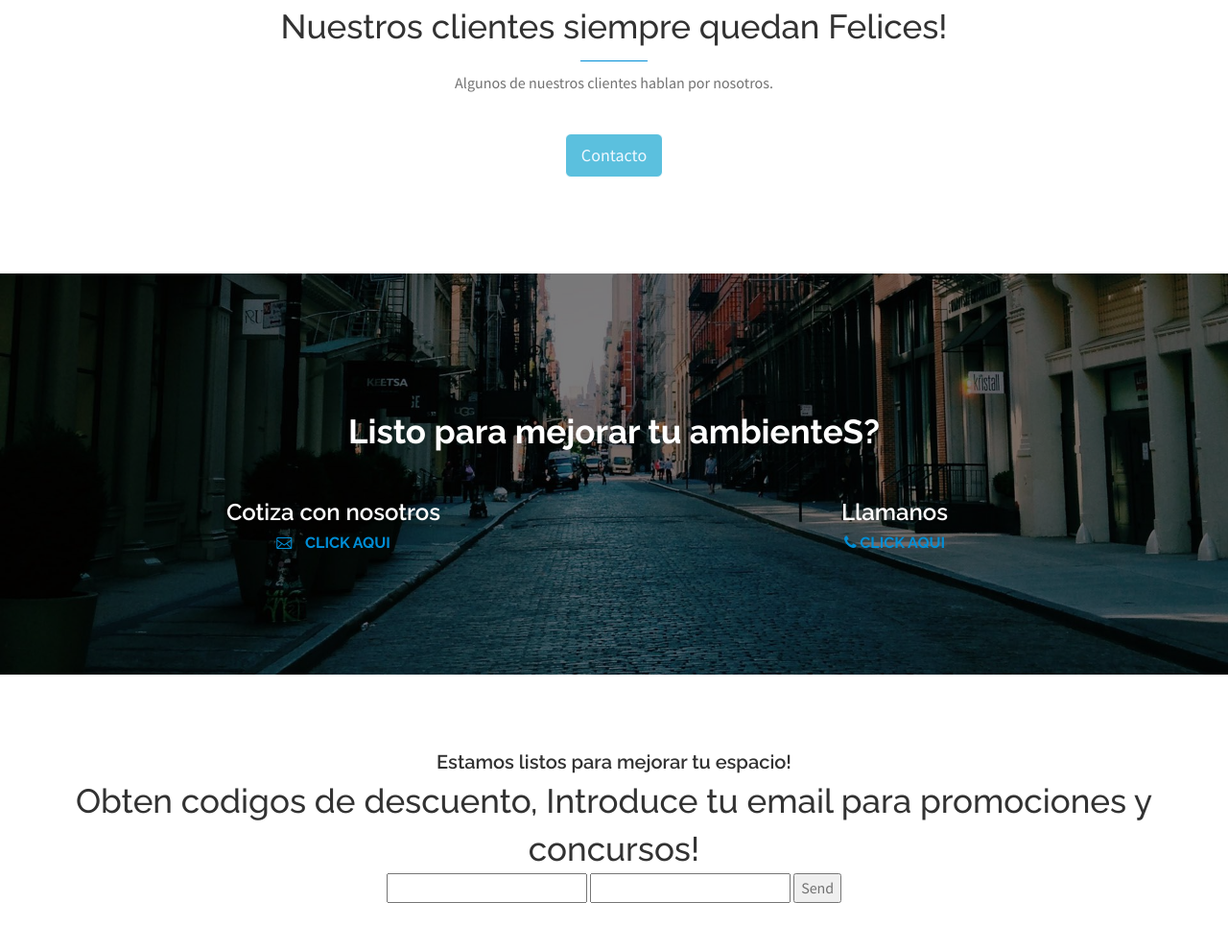
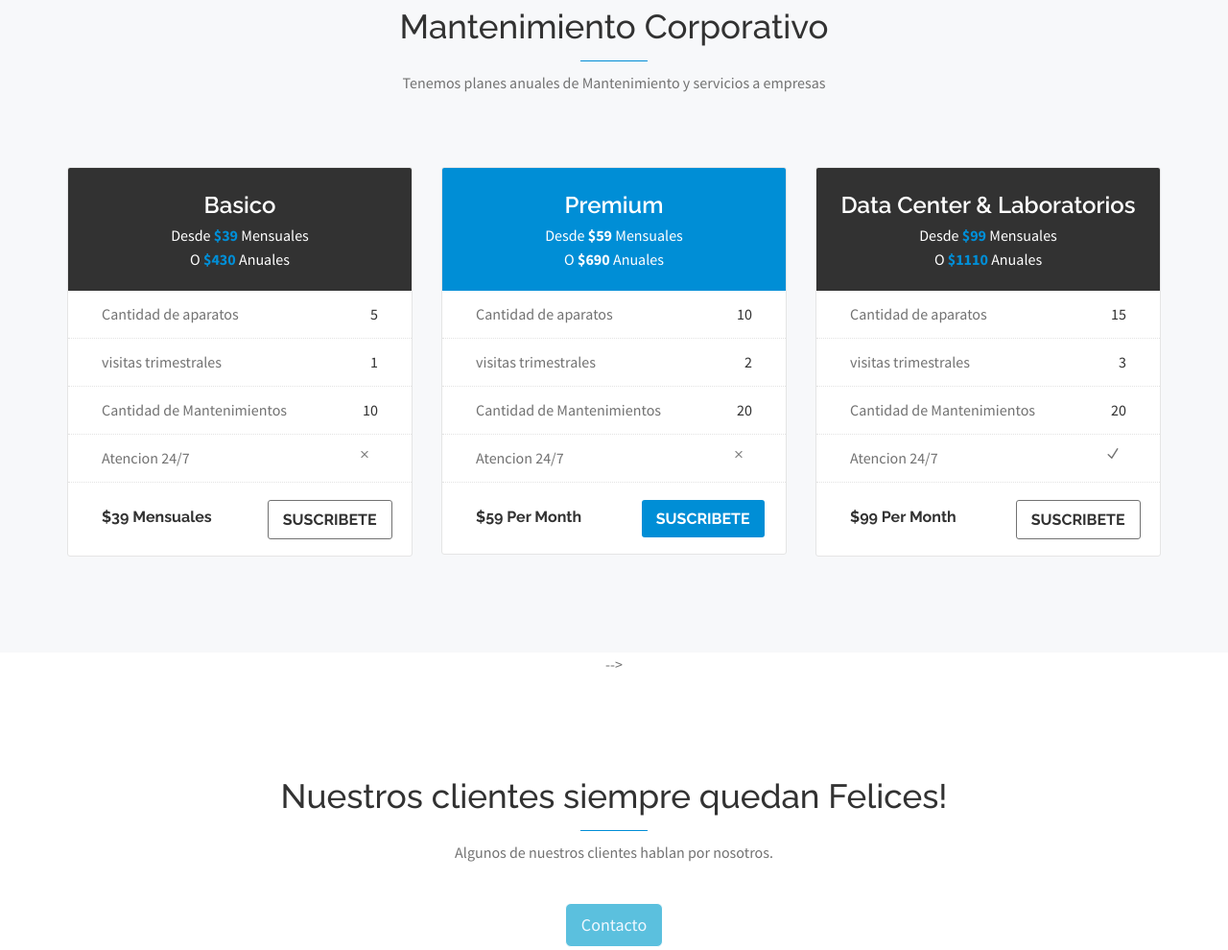
Before and after one commit to David-Verde/air-conditioner-services-master, a plain HTML site: page index.html in a window 1280 px wide. Shown: the part 2964-3954 px from the top of the page at 96% size. Drawn offline with nearby package versions, Linux system fonts and the light colour scheme; a script that the page names is missing; files whose address does not match are found by name.

Commit message:
add Plans

```diff
--- a/index.html
+++ b/index.html
@@ -419,17 +419,17 @@
 <!-- =========================
 SECTION 4   - DELETED PRICES
 ============================== -->
-<!--
+
 <section class="section4 bgcolor-2" id="section4">
 <div class="container">
 
 
-	<h2>Discounts</h2>
+	<h2>Mantenimiento Corporativo</h2>
 	<div class="colored-line">
 	</div>
 
 	<div class="sub-heading">
-		Term sheet convertible note colluding bootstrapping.
+		Tenemos planes anuales de Mantenimiento y servicios a empresas
 	</div>
 
 	<div class="pricing-table">
@@ -441,9 +441,10 @@ SECTION 4   - DELETED PRICES
 			<div class="col-md-4">
 				<div class="package bgcolor-white">
 					<div class="header dark-bg">
-						<h3>Basic</h3>
+						<h3>Basico</h3>
 						<div class="sub-heading">
-							From <span class="colored-text strong">$39</span> per month
+							Desde <span class="colored-text strong">$39</span> Mensuales
+							<br>O <span class="colored-text strong">$430</span> Anuales</br>
 						</div>
 					</div>
 
@@ -452,60 +453,43 @@ SECTION 4   - DELETED PRICES
 						<ul>
 							<li>
 							<div class="column-9p">
-								Total Users
+								Cantidad de aparatos
 							</div>
 							<div class="column-1p">
-								15
+								5
 							</div>
 							</li>
 							<li>
 								<div class="column-9p">
-								Unlimited Styles
+									visitas trimestrales
 								</div>
 								<div class="column-1p">
-								<span class="icon_check"></span>
+									1
+								</div>
+								<li>
+									<div class="column-9p">
+										Cantidad de Mantenimientos
+									</div>
+									<div class="column-1p">
+										10
 									</div>
 									</li>
 									<li>
 										<div class="column-9p">
-								Advance Protection
+											Atencion 24/7
 										</div>
-							<div class="column-1p">
-								<span class="icon_check"></span>
-							</div>
-							</li>
-							<li>
-							<div class="column-9p">
-								Cloud Storage
-							</div>
-							<div class="column-1p">
-								<span class="icon_close"></span>
-							</div>
-							</li>
-							<li>
-							<div class="column-9p">
-								24/7 Customer Service
-							</div>
-							<div class="column-1p">
-								<span class="icon_close"></span>
-							</div>
-							</li>
-							<li>
-							<div class="column-9p">
-								Backup Service
-							</div>
-							<div class="column-1p">
-								<span class="icon_close"></span>
+										<div class="icon_close">
+
 										</div>
 										</li>
 							</ul>
 						<div class="bottom-row">
 							<div class="column-7p">
-								<h6>$39 Per Month</h6>
+								<h6>$39 Mensuales</h6>
 							</div>
 							<div class="column-3p">
 								<div id="cta-1">
-									<a href="#home" class="btn secondary-button">SIGN UP</a>
+									<a href="#home" class="btn secondary-button">Suscribete</a>
 								</div>
 							</div>
 						</div>
@@ -519,7 +503,8 @@ SECTION 4   - DELETED PRICES
 					<div class="header color-bg">
 						<h3>Premium</h3>
 						<div class="sub-heading">
-							From <span class=" strong">$59</span> per month
+							Desde <span class=" strong">$59</span> Mensuales
+							<br>O <span class=" strong">$690</span> Anuales<br>
 						</div>
 					</div>
 
@@ -528,50 +513,33 @@ SECTION 4   - DELETED PRICES
 						<ul>
 							<li>
 							<div class="column-9p">
-								Total Users
+								Cantidad de aparatos
 							</div>
 							<div class="column-1p">
-								35
+								10
 							</div>
 							</li>
 							<li>
 								<div class="column-9p">
-								Unlimited Styles
+									visitas trimestrales
 								</div>
 								<div class="column-1p">
-								<span class="icon_check"></span>
+									2
+								</div>
+								<li>
+									<div class="column-9p">
+										Cantidad de Mantenimientos
+									</div>
+									<div class="column-1p">
+										20
 									</div>
 									</li>
 									<li>
 										<div class="column-9p">
-								Advance Protection
+											Atencion 24/7
 										</div>
-							<div class="column-1p">
-								<span class="icon_check"></span>
-							</div>
-							</li>
-							<li>
-							<div class="column-9p">
-								Cloud Storage
-							</div>
-							<div class="column-1p">
-								<span class="icon_check"></span>
-							</div>
-							</li>
-							<li>
-							<div class="column-9p">
-								24/7 Customer Service
-							</div>
-							<div class="column-1p">
-								<span class="icon_check"></span>
-							</div>
-							</li>
-							<li>
-							<div class="column-9p">
-								Backup Service
-							</div>
-							<div class="column-1p">
-								<span class="icon_close"></span>
+										<div class="icon_close">
+
 										</div>
 										</li>
 							</ul>
@@ -581,7 +549,7 @@ SECTION 4   - DELETED PRICES
 							</div>
 							<div class="column-3p">
 								<div id="cta-2">
-									<a href="#home" class="btn standard-button">SIGN UP</a>
+									<a href="#home" class="btn standard-button">SUSCRIBETE</a>
 								</div>
 							</div>
 						</div>
@@ -593,9 +561,10 @@ SECTION 4   - DELETED PRICES
 			<div class="col-md-4">
 				<div class="package bgcolor-white">
 					<div class="header dark-bg">
-						<h3>Ultimate</h3>
+						<h3>Data Center & Laboratorios</h3>
 						<div class="sub-heading">
-							From <span class="colored-text strong">$99</span> per month
+							Desde <span class="colored-text strong">$99</span> Mensuales
+							<br>O <span class="colored-text strong">$1110</span> Anuales<br>
 						</div>
 					</div>
 
@@ -604,50 +573,33 @@ SECTION 4   - DELETED PRICES
 						<ul>
 							<li>
 							<div class="column-9p">
-								Unlimited Users
+								Cantidad de aparatos
 							</div>
 							<div class="column-1p">
-								<span class="icon_check"></span>
+								15
 							</div>
 							</li>
 							<li>
 								<div class="column-9p">
-								Unlimited Styles
+									visitas trimestrales
 								</div>
 								<div class="column-1p">
-								<span class="icon_check"></span>
+									3
+								</div>
+								<li>
+									<div class="column-9p">
+										Cantidad de Mantenimientos
+									</div>
+									<div class="column-1p">
+										20
 									</div>
 									</li>
 									<li>
 										<div class="column-9p">
-								Advance Protection
+											Atencion 24/7
 										</div>
-							<div class="column-1p">
-								<span class="icon_check"></span>
-							</div>
-							</li>
-							<li>
-							<div class="column-9p">
-								Cloud Storage
-							</div>
-							<div class="column-1p">
-								<span class="icon_check"></span>
-							</div>
-							</li>
-							<li>
-							<div class="column-9p">
-								24/7 Customer Service
-							</div>
-							<div class="column-1p">
-								<span class="icon_check"></span>
-							</div>
-							</li>
-							<li>
-							<div class="column-9p">
-								Backup Service
-							</div>
-							<div class="column-1p">
-								<span class="icon_check"></span>
+										<div class="icon_check">
+
 										</div>
 										</li>
 							</ul>
@@ -657,7 +609,7 @@ SECTION 4   - DELETED PRICES
 							</div>
 							<div class="column-3p">
 								<div id="cta-3">
-									<a href="#home" class="btn secondary-button">SIGN UP</a>
+									<a href="#home" class="btn secondary-button">SUSCRIBETE</a>
 								</div>
 							</div>
 						</div>
@@ -716,8 +668,7 @@ SECTION 4   - DELETED PRICES
 				</div>
 				<div class="box">
 					<p class="message">
-						Lorem ipsum dolor sit amet, consectetur adipiscing elit. Maecenas sed erat sapien. In vitae sodales mauris. Mauris nec metus ut dui tempor vehicula. Nunc ac lacus et arcu sodales tincidunt vel non magna. Curabitur vestibulum luctus ex in eleifend. Nulla facilisi. Quisque tempus cursus ipsum, id ornare mi interdum at. Proin placerat nunc auctor, convallis est in, gravida risus. Curabitur dictum augue in elit mollis rutrum. Curabitur vitae risus lacus. Nulla vehicula venenatis mattis. Duis ac dignissim elit. Nulla placerat sapien eu lorem sagittis sagittis. Suspendisse ac nibh eu leo facilisis ultrices. Praesent tincidunt rhoncus nunc. Donec in lectus ornare, fermentum urna id, vehicula sem.
-
+						Muchas gracias son excelente como empresa y tienen repuesta y solución gracias por la reparación de mi aire acondicionado estoy satisfecho de su trabajo y compromiso no como otras empresas q dejan mal el trabajo y ya no responde
 					</p>
 				</div>
 				<div class="client-info">
@@ -734,8 +685,7 @@ SECTION 4   - DELETED PRICES
 				</div>
 				<div class="box">
 					<p class="message">
-						Lorem ipsum dolor sit amet, consectetur adipiscing elit. Maecenas sed erat sapien. In vitae sodales mauris. Mauris nec metus ut dui tempor vehicula. Nunc ac lacus et arcu sodales tincidunt vel non magna. Curabitur vestibulum luctus ex in eleifend. Nulla facilisi. Quisque tempus cursus ipsum, id ornare mi interdum at. Proin placerat nunc auctor, convallis est in, gravida risus. Curabitur dictum augue in elit mollis rutrum. Curabitur vitae risus lacus. Nulla vehicula venenatis mattis. Duis ac dignissim elit. Nulla placerat sapien eu lorem sagittis sagittis. Suspendisse ac nibh eu leo facilisis ultrices. Praesent tincidunt rhoncus nunc. Donec in lectus ornare, fermentum urna id, vehicula sem.
-
+						Ha sido todo un acierto haber elegido esta empresa para la instalación de aire en mi domicilio, una muy gratificante experiencia, el poder haber comprobado que sus excelentes reseñas de clientes anteriores, no solo son ciertas, sino que además, en la práctica, superan las expectativas. Muy gratamente satisfecho tanto con el trabajo realizado como con la forma de llevarlo a cabo. Si tuviese que dar una puntuación global de 1 a 10, sin duda, daria un 10/10.👏👏👏!!!!!
 					</p>
 				</div>
 				<div class="client-info">
@@ -752,8 +702,7 @@ SECTION 4   - DELETED PRICES
 				</div>
 				<div class="box">
 					<p class="message">
-						Lorem ipsum dolor sit amet, consectetur adipiscing elit. Maecenas sed erat sapien. In vitae sodales mauris. Mauris nec metus ut dui tempor vehicula. Nunc ac lacus et arcu sodales tincidunt vel non magna. Curabitur vestibulum luctus ex in eleifend. Nulla facilisi. Quisque tempus cursus ipsum, id ornare mi interdum at. Proin placerat nunc auctor, convallis est in, gravida risus. Curabitur dictum augue in elit mollis rutrum. Curabitur vitae risus lacus. Nulla vehicula venenatis mattis. Duis ac dignissim elit. Nulla placerat sapien eu lorem sagittis sagittis. Suspendisse ac nibh eu leo facilisis ultrices. Praesent tincidunt rhoncus nunc. Donec in lectus ornare, fermentum urna id, vehicula sem.
-
+						Gran profesionalidad. Calidad, claridad, rapidez y la instalación perfecta. Los técnicos muy amables, profesionales, limpios.. La verdad, recomendable cien por cien. Gracias por todo.
 					</p>
 				</div>
 				<div class="client-info">
@@ -850,8 +799,8 @@ SECTION 4   - DELETED PRICES
 
 		<!-- MAILCHIMP SUBSCRIBE FORM -->
             <form action="https://formspree.io/online@therightchoicehvac.com" class="subscription-form mailchimp form-inline" id="ac-newsletterForm" role="form" method="POST">
-                <input type="text" name="name">
-                <input type="email" name="_replyto">
+                <input type="text" placeholder="Nombre" name="name">
+                <input type="email" placeholder="Email" name="_replyto">
                 <input type="submit" value="Send">
             </form>
 
@@ -875,15 +824,12 @@ SECTION 4   - DELETED PRICES
 		 ©2022 La mejor opcion HVAC
 	</div>
 	<!-- DELETED SOCIAL ICONS -->
-    <!--
+
 
 	<ul class="social-icons">
 		<li><a href=""><span class="social_facebook_square"></span></a></li>
-		<li><a href=""><span class="social_twitter_square"></span></a></li>
-		<li><a href=""><span class="social_pinterest_square"></span></a></li>
 		<li><a href=""><span class="social_googleplus_square"></span></a></li>
 		<li><a href=""><span class="social_instagram_square"></span></a></li>
-		<li><a href=""><span class="social_linkedin_square"></span></a></li>
 	</ul>
 -->
 </div>
```
Lines whose indentation alone changed are shown as unchanged.
